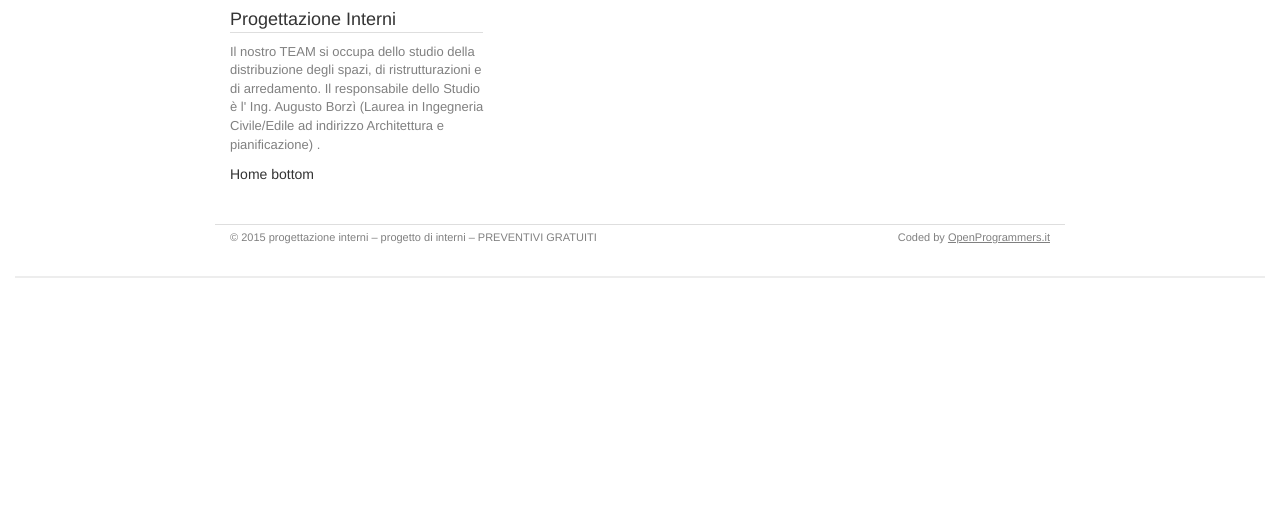
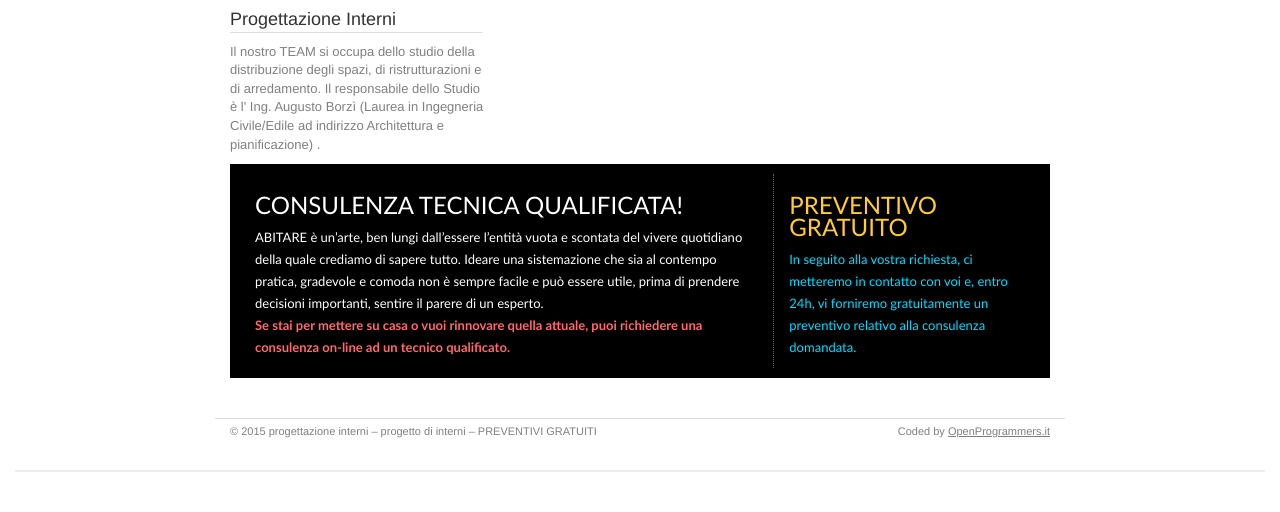
Before and after one commit to FrancescoBorzi/progettazione-interni, a PHP site: page / in a window 1280 px wide. Shown: the part 318-830 px from the top of the page. Before the commit the page ends 596 px from the top, so only its background shows below. Run offline with PHP 8.4, Linux system fonts and the light colour scheme.

Commit message:
riquadro home-black

```diff
--- a/css/style.css
+++ b/css/style.css
@@ -1,6 +1,7 @@
 .container {
   max-width: 850px;
 }
+
 
 /* Navbar */
 .navbar {
@@ -18,6 +19,7 @@
   text-decoration: none;
 }
 
+
 /* Sidebar */
 h4 {
   padding: 2px 0px;
@@ -32,6 +34,7 @@ p {
   color: grey;
   font-size: 13px;
 }
+
 
 /* index */
 .pagebox { border-left: 1px solid #dedede; }
@@ -61,6 +64,45 @@ h5 {
   text-decoration: none;
 }
 
+
+/* Home */
+
+.home-black {
+  margin-right: 0;
+  margin-left: 0;
+  padding: 10px;
+
+  background-color: #000;
+  font-family: "Trebuchet MS", "Arial", "Helvetica";
+}
+
+.home-black p {
+  color: #fff;
+  line-height: 22px;
+}
+
+.home-black p strong {
+  color: #FF696C;
+}
+
+.home-black .titolo {
+  text-transform: uppercase;
+}
+
+.riquadro-destro {
+  cursor: pointer;
+  border-left: 1px dotted #666;
+}
+
+.riquadro-destro .titolo {
+  color: #FC3;
+}
+
+.riquadro-destro .testo {
+  color: #00DBFF;
+}
+
+
 /* Chi Siamo */
 .whois-text {
   font-size: 26px;
@@ -79,10 +121,12 @@ h5 {
   text-align: justify;
 }
 
+
 /* Realizzazzione villette */
 .mail {
   font-size: 26px;
 }
+
 
 /* Progetti */
 .projectdiv {
@@ -90,6 +134,7 @@ h5 {
   width: 200px;
   margin-left: 5px;
 }
+
 
 /* Contatti */
 .contact p {
@@ -114,6 +159,7 @@ h5 {
 	color: grey;
 }
 
+
 /* Footer */
 .footer {
   padding-top: 5px;
--- a/partials/home-bottom.html
+++ b/partials/home-bottom.html
@@ -1 +1,11 @@
-Home bottom
+<div class="row home-black">
+  <div class="col-xs-8">
+    <p class="h3 titolo">Consulenza tecnica qualificata!</p>
+    <p>ABITARE è un’arte, ben lungi dall’essere l’entità vuota e scontata del vivere quotidiano della quale crediamo di sapere tutto. Ideare una sistemazione che sia al contempo pratica, gradevole e comoda non è sempre facile e può essere utile, prima di prendere decisioni importanti, sentire il parere di un esperto.<br>
+<strong>Se stai per mettere su casa o vuoi rinnovare quella attuale, puoi richiedere una consulenza on-line ad un tecnico qualificato.</strong></p>
+  </div>
+  <div onClick="location.href='./#/contatti'" class="col-xs-4 riquadro-destro">
+    <p class="h3 titolo">Preventivo gratuito</p>
+    <p class="testo">In seguito alla vostra richiesta, ci metteremo in contatto con voi e, entro 24h, vi forniremo gratuitamente un preventivo relativo alla consulenza domandata.</p>
+  </div>
+</div>
```
